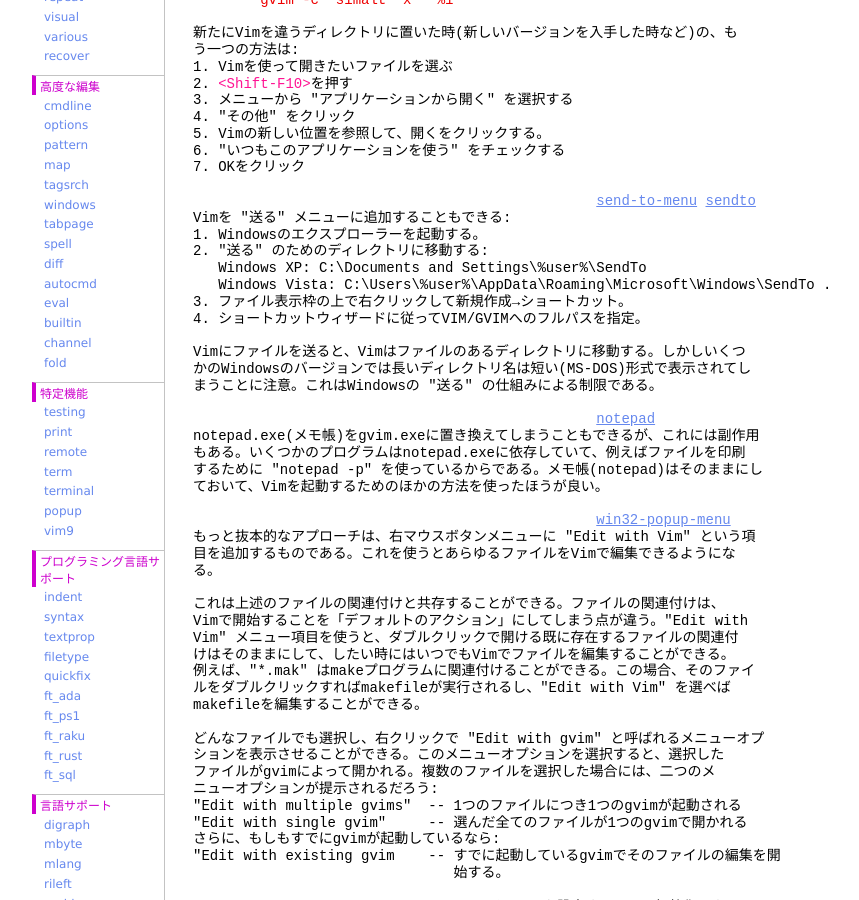
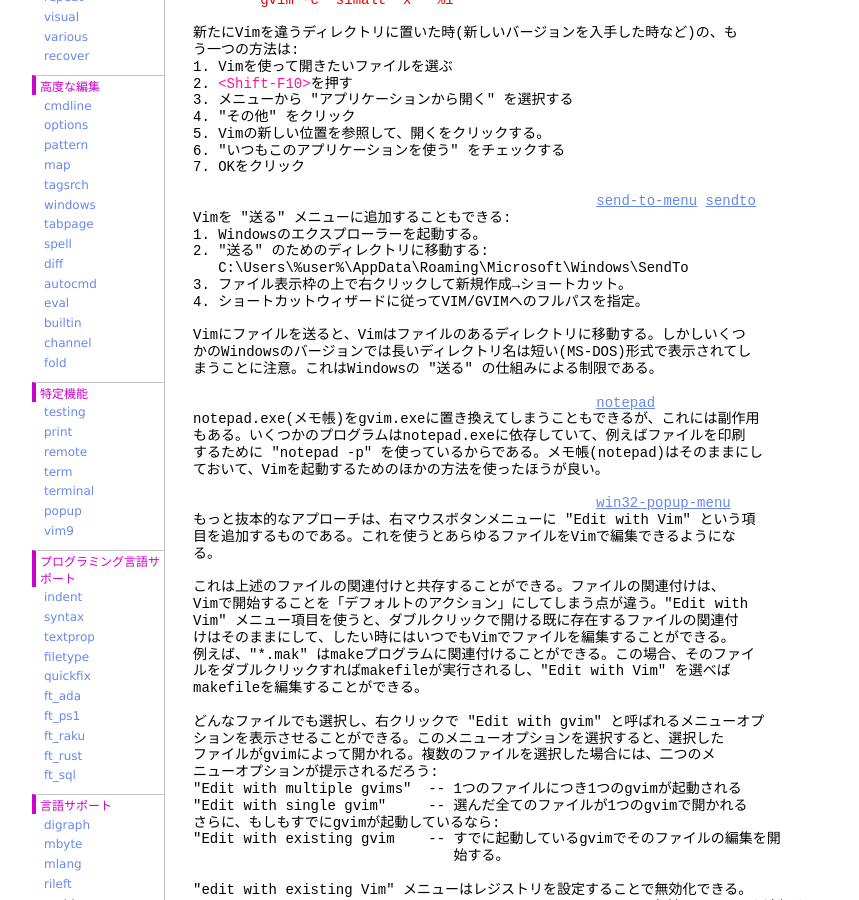
Before and after one commit to vim-jp/vimdoc-ja, a Jekyll site: the page built from gui_w32.html, in a window 1280 px wide and 900 px high, scrolled down 1753 px. Shown: the whole window, without its empty margins (208-1067 px from the left). Built offline with Jekyll 4.4.1, drawn with Linux system fonts in a browser that asks for light colours; nearby versions of some CDN libraries; comment, search, counter and statistics services are not loaded.

Commit message:
Generated by GitHub workflow 3271296185
https://github.com/vim-jp/vimdoc-ja-working/actions/runs/3271296185

```diff
--- a/gui_w32.html
+++ b/gui_w32.html
@@ -110,8 +110,7 @@ Vimを全画面で起動したい時には、openのアクションとして次
 Vimを &quot;送る&quot; メニューに追加することもできる:<br>
 1. Windowsのエクスプローラーを起動する。<br>
 2. &quot;送る&quot; のためのディレクトリに移動する:<br>
-&nbsp;&nbsp; Windows XP: C:\Documents and Settings\%user%\SendTo<br>
-&nbsp;&nbsp; Windows Vista: C:\Users\%user%\AppData\Roaming\Microsoft\Windows\SendTo .<br>
+&nbsp;&nbsp; C:\Users\%user%\AppData\Roaming\Microsoft\Windows\SendTo<br>
 3. ファイル表示枠の上で右クリックして新規作成→ショートカット。<br>
 4. ショートカットウィザードに従ってVIM/GVIMへのフルパスを指定。<br>
 <br>
```
